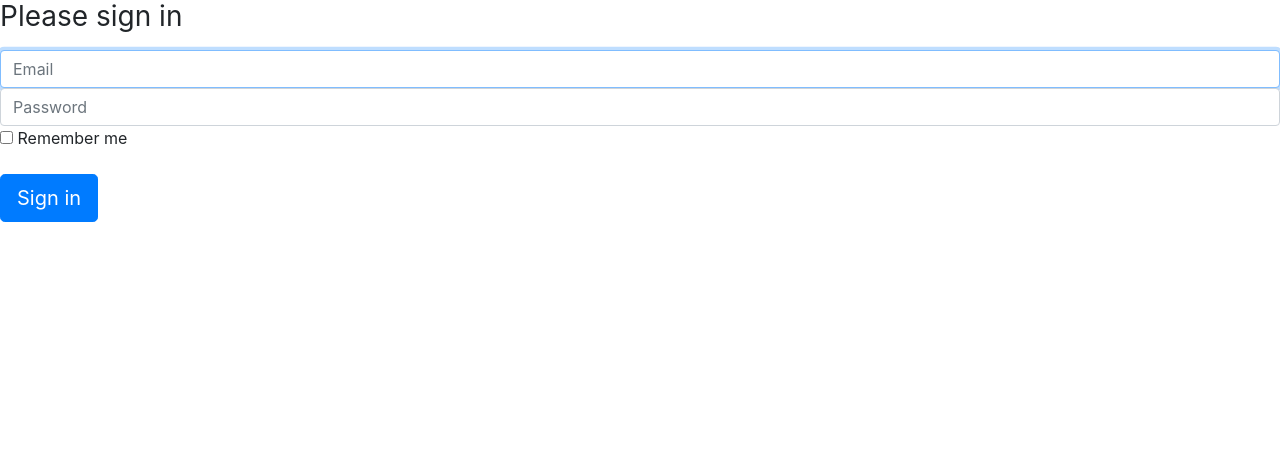
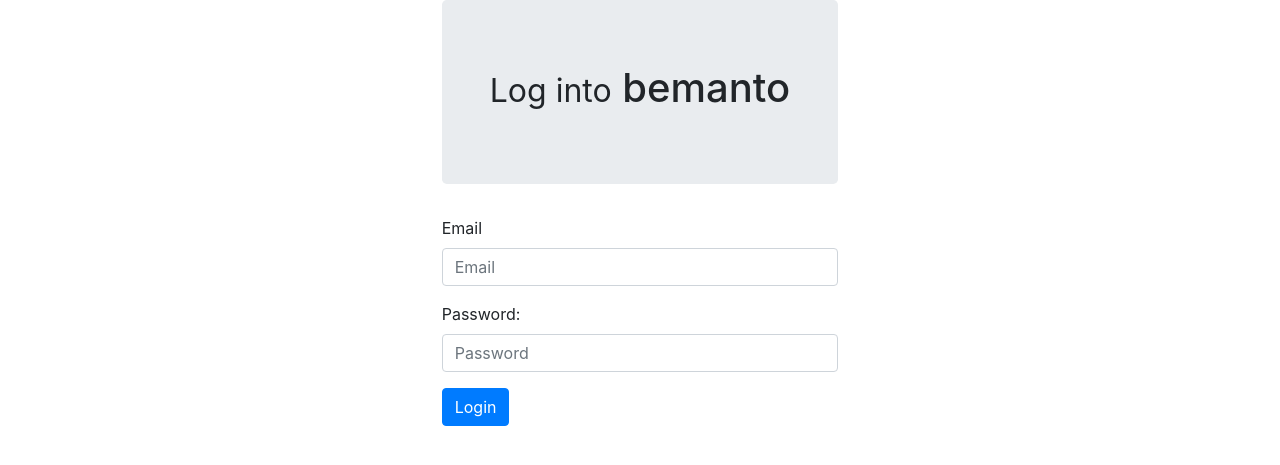
Before and after one commit to MykolasVitkus/bemanto, a Symfony app: template templates/security/login.html.twig in a window 1280 px wide. Shown: the part 56-521 px from the top of the page. Run offline with Twig, Linux system fonts and the light colour scheme; the template is opened without the code that fills it, so the values that code supplies are empty; some libraries are stand-ins or nearby versions.

Commit message:
login twig styling

```diff
--- a/templates/security/login.html.twig
+++ b/templates/security/login.html.twig
@@ -1,16 +1,29 @@
 {% extends 'base.html.twig' %}
-{% block title %}
-    <small>Log into</small>
-    bemanto{% endblock %}
+{% block title %}Login{% endblock %}
 {% block body %}
-    <form method="post">
+    <form method="post" class="container col-sm-4">
+
+        <div class="jumbotron text-center">
+            <h1><small>Log into</small> bemanto</h1>
+        </div>
         {% if error %}
-            <div class="alert alert-danger alert-dismissible fade show col-5" id="errorMsg" role="alert">
+            <div class="alert alert-danger alert-dismissible fade show" id="errorMsg" role="alert">
                 <button class="close" data-dismiss="alert" type="button">&times;</button>
                 {{ error.messageKey|trans(error.messageData, 'security') }}
             </div>
         {% endif %}
-        <h1 class="h3 mb-3 font-weight-normal">Please sign in</h1>
+            <div class="form-group text-left">
+                <label for="inputEmail">Email</label>
+                <input type="email" name="email" class="form-control" id="inputEmail" value="{{ last_username }}" placeholder="Email"></div>
+            </div>
+            <div class="form-group text-left">
+                <label for="inputPassword">Password:</label>
+                <input class="form-control" id="inputPassword" name="password" placeholder="Password" required type="password">
+                <input type="hidden" name="_csrf_token" value="{{ csrf_token('authenticate') }}">
+            </div>
+            <button class="btn btn-primary" type="submit">Login</button>
+    </form>
+        {# <h1 class="h3 mb-3 font-weight-normal">Please sign in</h1>
         <label class="sr-only" for="inputEmail">Email</label>
         <input type="email" value="{{ last_username }}" name="email" id="inputEmail" class="form-control" placeholder="Email" required autofocus>
             <label class="sr-only" for="inputPassword">Password</label>
@@ -27,5 +40,5 @@
                     <button class="btn btn-lg btn-primary" type="submit">
                         Sign in
                     </button>
-                </form>
-            {% endblock %}
+                </form> #}
+{% endblock %}
```
